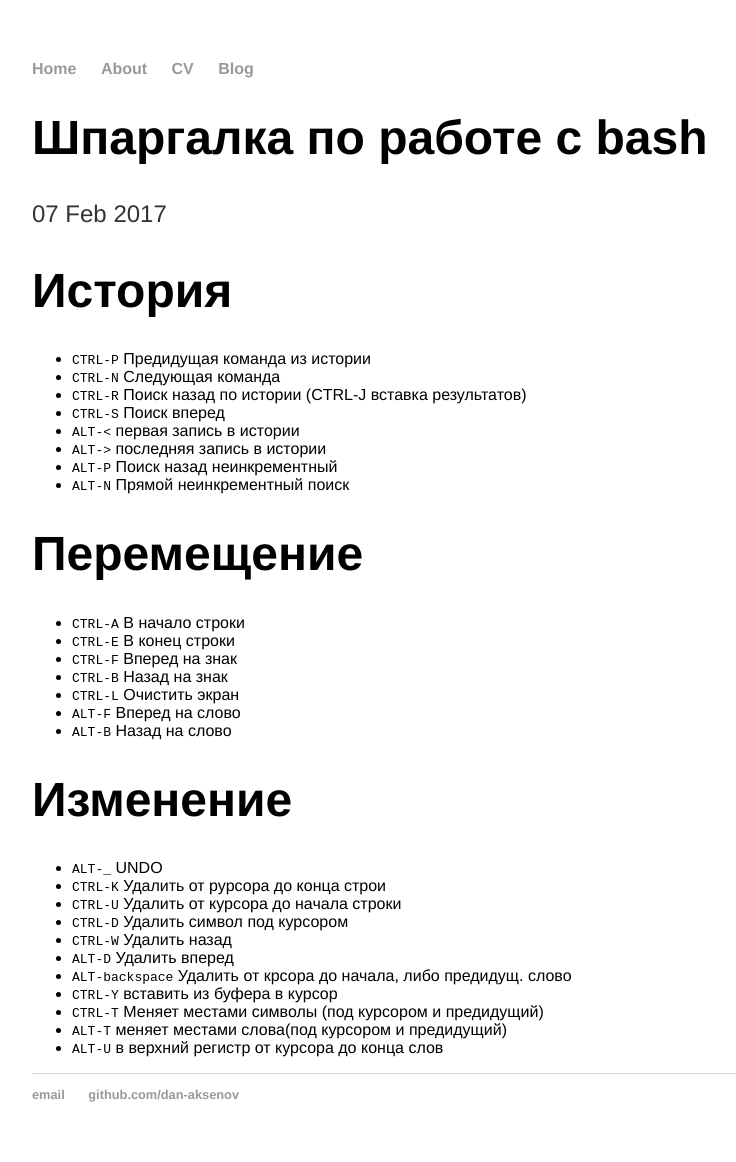
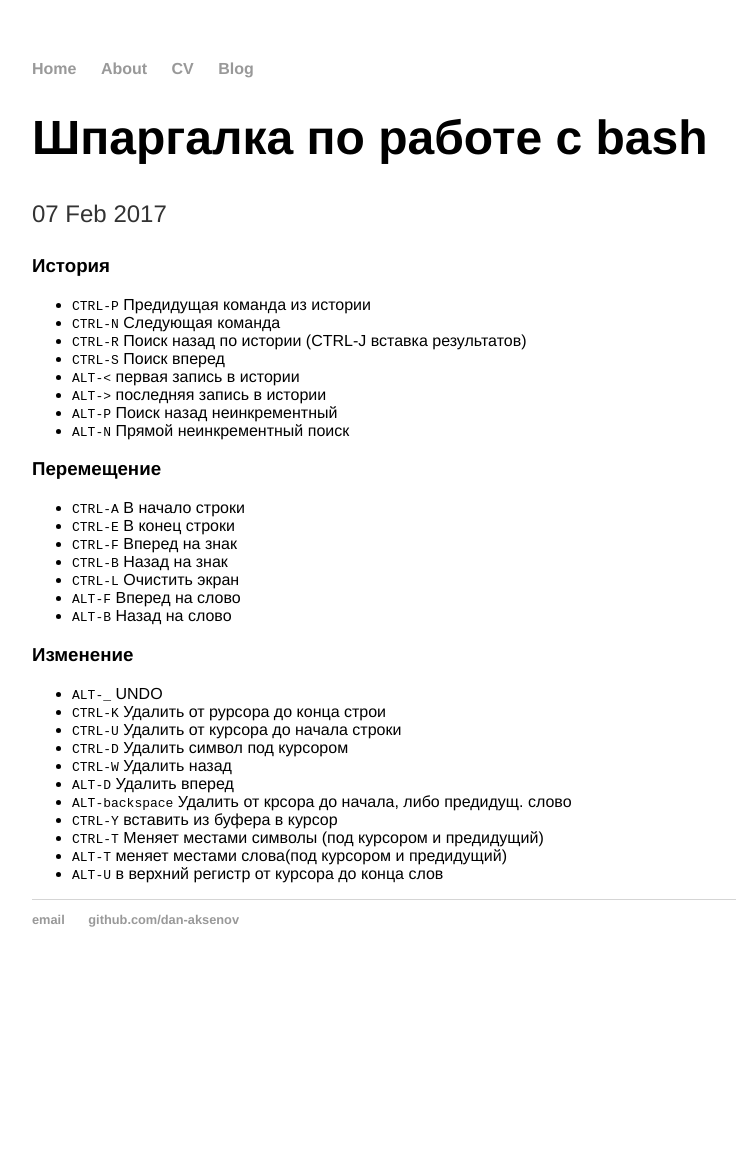
Before and after one commit to dan-aksenov/dan-aksenov.github.io-old, a Jekyll site: the page built from _posts/2017-02-07-bash-commandline-cheatsheet.md, in a window 1280 px wide. Shown: the whole page, without its empty margins (160-896 px from the left). Built offline with Jekyll 4.4.1, drawn with Linux system fonts in a browser that asks for light colours; after the commit the page ends 987 px from its top, so only the background shows below that.

Commit message:
caption size reduced

```diff
--- a/_posts/2017-02-07-bash-commandline-cheatsheet.md
+++ b/_posts/2017-02-07-bash-commandline-cheatsheet.md
@@ -3,7 +3,7 @@ layout: post
 title: "Шпаргалка по работе с bash"
 date: 2017-02-07
 ---
-# История
+### История
 * `CTRL-P`	Предидущая команда из истории
 * `CTRL-N`	Следующая команда
 * `CTRL-R`	Поиск назад по истории (CTRL-J вставка результатов)
@@ -13,7 +13,7 @@ date: 2017-02-07
 * `ALT-P`	Поиск назад неинкрементный
 * `ALT-N`	Прямой неинкрементный поиск
 
-# Перемещение
+### Перемещение
 * `CTRL-A`	В начало строки
 * `CTRL-E`	В конец строки
 * `CTRL-F`	Вперед на знак
@@ -22,7 +22,7 @@ date: 2017-02-07
 * `ALT-F`	Вперед на слово
 * `ALT-B`	Назад на слово
 
-# Изменение
+### Изменение
 * `ALT-_`	UNDO
 * `CTRL-K`	Удалить от рурсора до конца строи
 * `CTRL-U`	Удалить от курсора до начала строки
```
